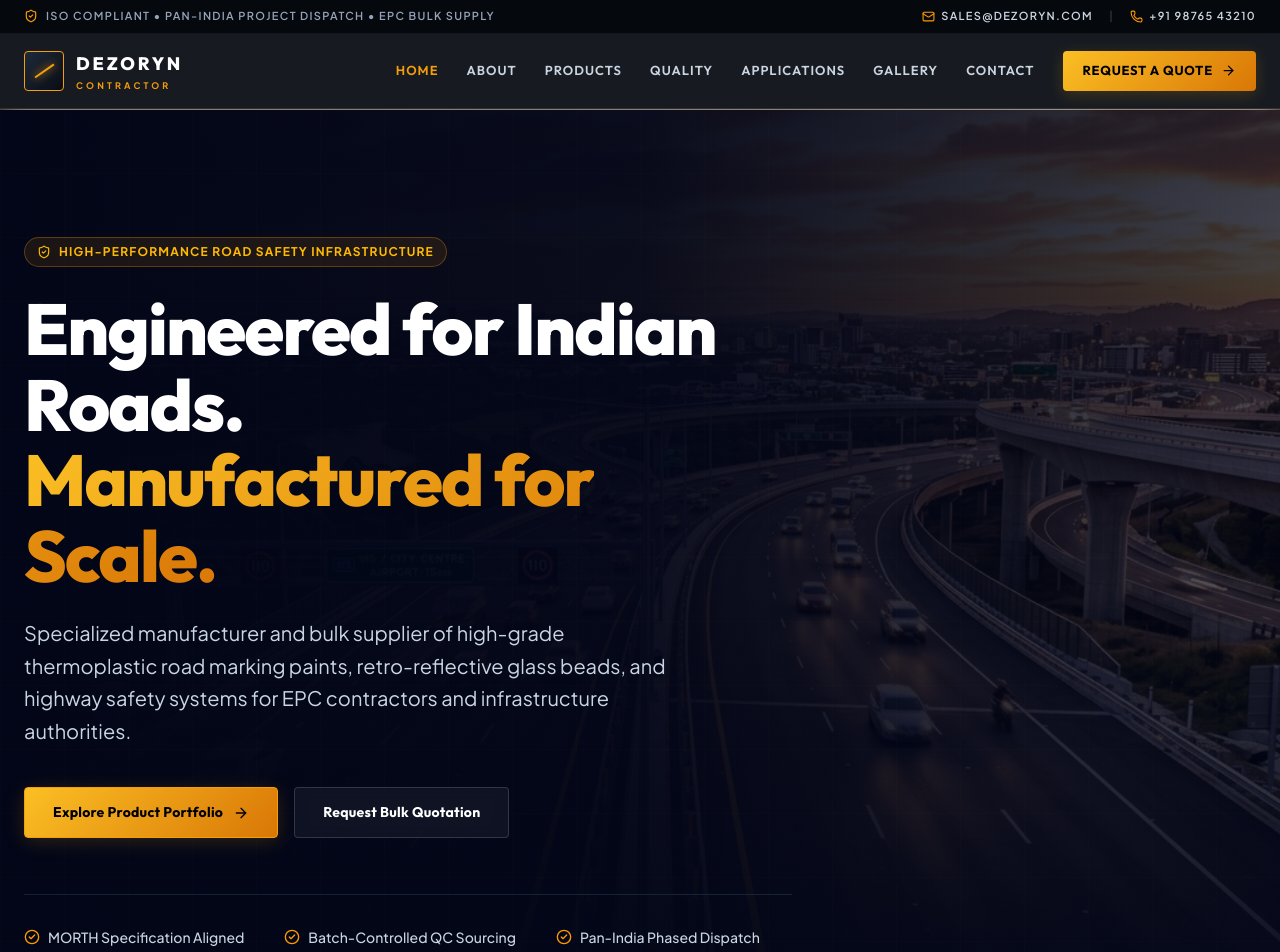
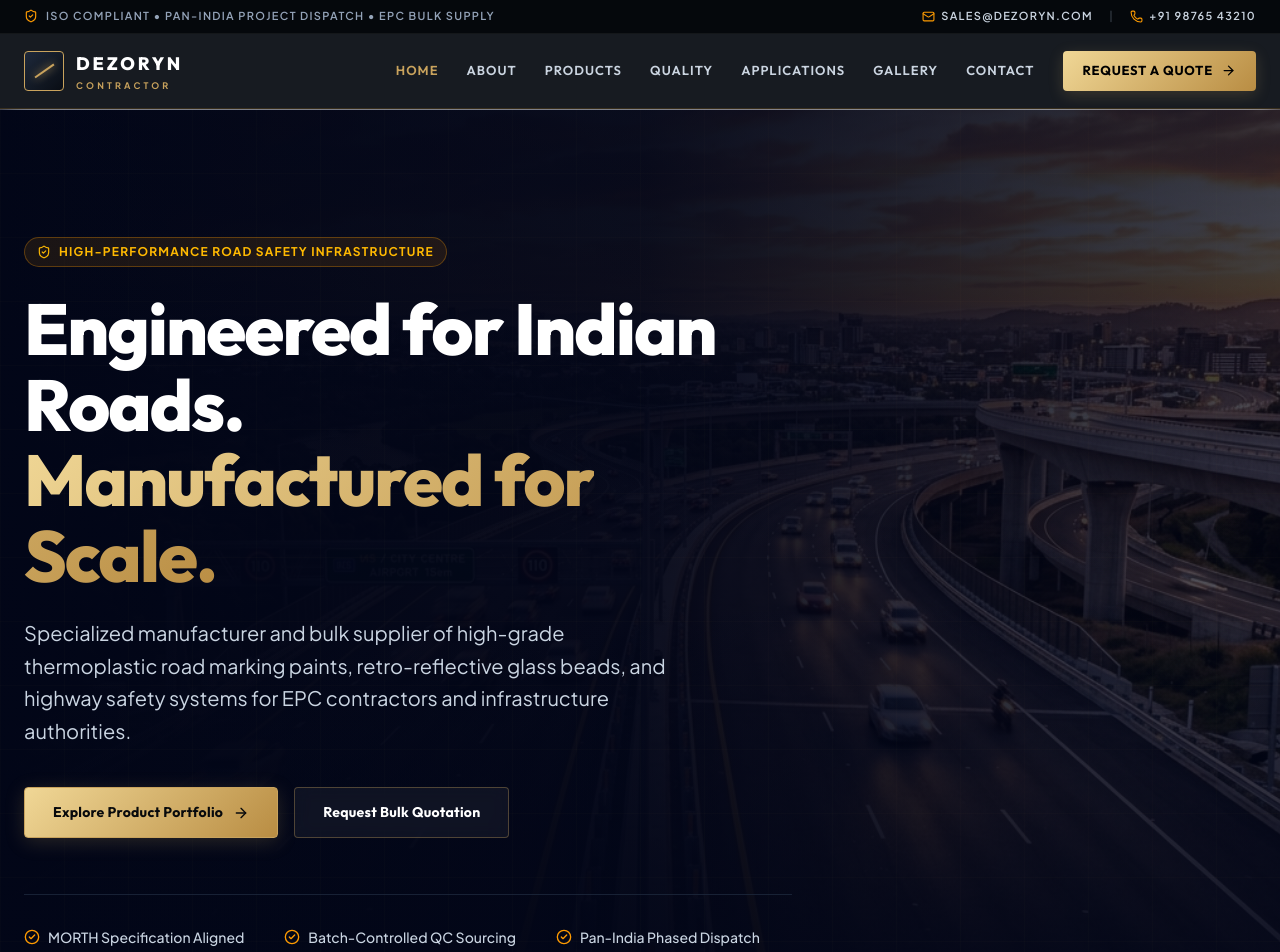
Before and after one commit to Prayansh-bh/Dezoryn-Contractor, a Next.js app: page / in a window 1280 px wide. Shown: the top 952 px of the page. Built offline with nearby package versions, Linux system fonts and the light colour scheme.

Commit message:
feat: apply Aztec Champagne Gold color system across upgraded UI

```diff
--- a/app/globals.css
+++ b/app/globals.css
@@ -5,17 +5,17 @@
   --font-sans: "Plus Jakarta Sans", -apple-system, BlinkMacSystemFont, "Segoe UI", Roboto, sans-serif;
   --font-display: "Outfit", "Plus Jakarta Sans", sans-serif;
 
-  /* Industrial Color Palette */
+  /* Industrial Color Palette — Obsidian + Aztec Champagne Gold */
   --bg-dark: #090d14;
   --bg-card-dark: #101726;
   --bg-elevated: #162032;
   --border-dark: rgba(255, 255, 255, 0.08);
-  --border-amber: rgba(245, 158, 11, 0.25);
+  --border-amber: rgba(201, 163, 93, 0.28);
 
-  --amber-primary: #f59e0b;
-  --amber-hover: #d97706;
-  --amber-glow: rgba(245, 158, 11, 0.18);
-  --amber-gradient: linear-gradient(135deg, #fbbf24 0%, #d97706 100%);
+  --amber-primary: #c9a35d;
+  --amber-hover: #b98d43;
+  --amber-glow: rgba(201, 163, 93, 0.2);
+  --amber-gradient: linear-gradient(135deg, #f0d796 0%, #b98d43 100%);
 
   --text-main-dark: #ffffff;
   --text-muted-dark: #94a3b8;
@@ -80,8 +80,8 @@ h1, h2, h3, h4, .font-heading {
 /* Industrial Grid Background */
 .bg-grid-pattern {
   background-image:
-    linear-gradient(rgba(245, 158, 11, 0.04) 1px, transparent 1px),
-    linear-gradient(90deg, rgba(245, 158, 11, 0.04) 1px, transparent 1px);
+    linear-gradient(rgba(201, 163, 93, 0.05) 1px, transparent 1px),
+    linear-gradient(90deg, rgba(201, 163, 93, 0.05) 1px, transparent 1px);
   background-size: 64px 64px;
 }
 
@@ -105,15 +105,15 @@ h1, h2, h3, h4, .font-heading {
 
 .btn-primary {
   background: var(--amber-gradient);
-  color: #000000;
+  color: #080a0c;
   box-shadow: 0 4px 20px var(--amber-glow);
-  border-color: #f59e0b;
+  border-color: #c9a35d;
 }
 
 .btn-primary:hover {
-  background: linear-gradient(135deg, #fcd34d 0%, #f59e0b 100%);
+  background: linear-gradient(135deg, #ffe9b1 0%, #c99d51 100%);
   transform: translateY(-2px);
-  box-shadow: 0 8px 25px rgba(245, 158, 11, 0.35);
+  box-shadow: 0 8px 25px rgba(201, 163, 93, 0.35);
 }
 
 .btn-secondary {
@@ -131,7 +131,7 @@ h1, h2, h3, h4, .font-heading {
 .btn-ghost {
   background: rgba(255, 255, 255, 0.05);
   color: #ffffff;
-  border: 1px solid rgba(255, 255, 255, 0.15);
+  border: 1px solid rgba(201, 163, 93, 0.35);
   backdrop-filter: blur(8px);
 }
 
--- a/app/premium.css
+++ b/app/premium.css
@@ -1,7 +1,7 @@
-/* Precision Engineering Enhancements & Modern UI Tokens */
+/* Precision Engineering Enhancements & Modern Aztec Champagne Gold Tokens */
 
 .text-gradient-amber {
-  background: linear-gradient(135deg, #fbbf24 0%, #d97706 100%);
+  background: linear-gradient(135deg, #f0d796 0%, #b98d43 100%);
   -webkit-background-clip: text;
   -webkit-text-fill-color: transparent;
 }
@@ -14,23 +14,23 @@
 
 .card-dark-glass {
   background: linear-gradient(145deg, rgba(22, 32, 50, 0.7), rgba(9, 13, 20, 0.9));
-  border: 1px solid rgba(245, 158, 11, 0.15);
+  border: 1px solid rgba(201, 163, 93, 0.18);
   backdrop-filter: blur(12px);
   border-radius: 8px;
 }
 
 .card-dark-glass:hover {
-  border-color: rgba(245, 158, 11, 0.4);
-  box-shadow: 0 12px 30px rgba(0, 0, 0, 0.35), 0 0 20px rgba(245, 158, 11, 0.08);
+  border-color: rgba(201, 163, 93, 0.45);
+  box-shadow: 0 12px 30px rgba(0, 0, 0, 0.35), 0 0 20px rgba(201, 163, 93, 0.1);
 }
 
 .spec-chip {
   display: inline-flex;
   align-items: center;
   gap: 6px;
-  background: rgba(245, 158, 11, 0.08);
-  border: 1px solid rgba(245, 158, 11, 0.2);
-  color: #f59e0b;
+  background: rgba(201, 163, 93, 0.08);
+  border: 1px solid rgba(201, 163, 93, 0.25);
+  color: #c9a35d;
   font-family: var(--font-display);
   font-size: 11px;
   font-weight: 700;
@@ -59,7 +59,7 @@
   width: 100%;
   max-height: 90vh;
   background: #090d14;
-  border: 1px solid rgba(245, 158, 11, 0.3);
+  border: 1px solid rgba(201, 163, 93, 0.3);
   border-radius: 8px;
   overflow: hidden;
   box-shadow: 0 25px 60px rgba(0, 0, 0, 0.8);
```
